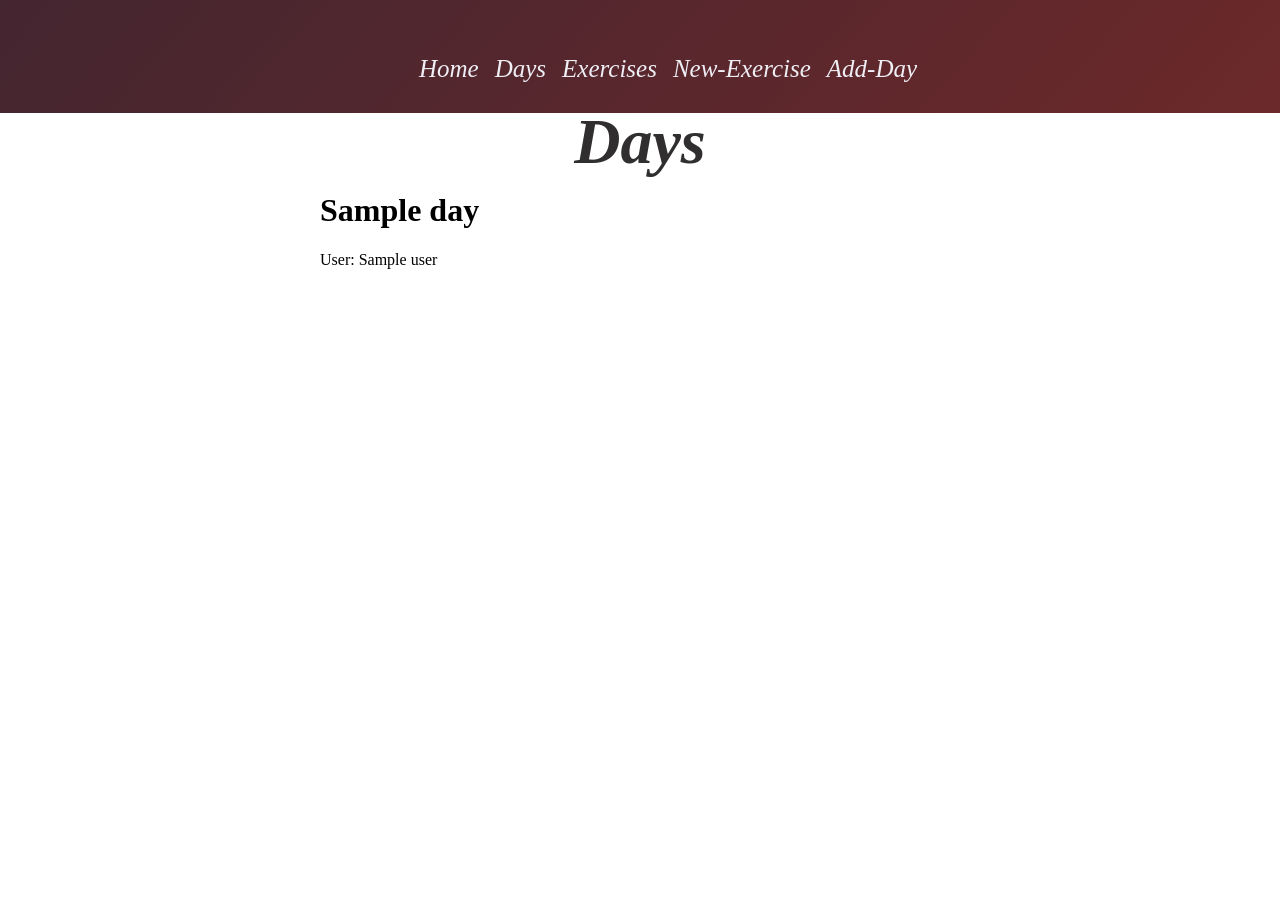
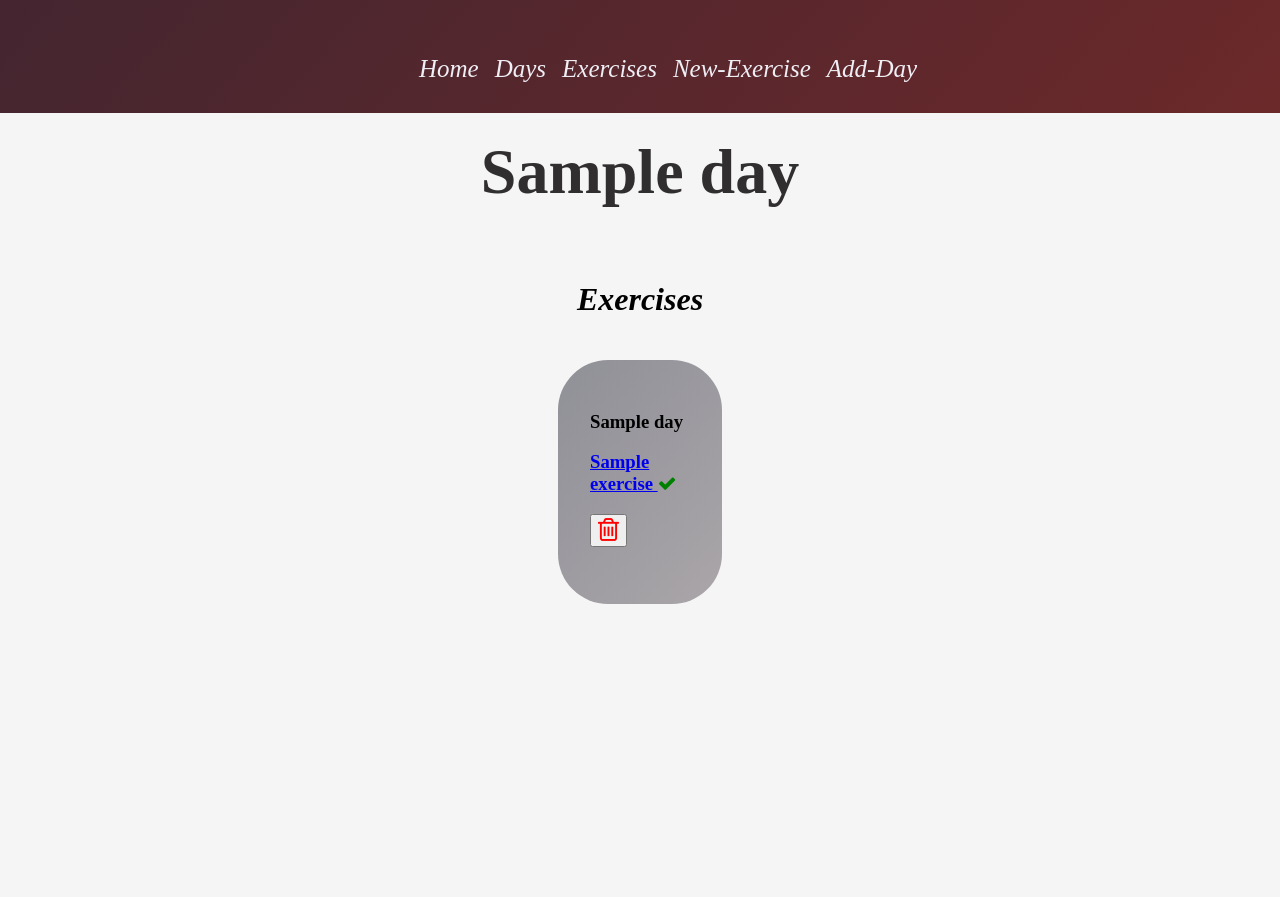
Before and after one commit to kylefenlon/project, a Flask app: page /days/1 in a window 1280 px wide. Run offline with Flask 2, Linux system fonts and the light colour scheme; a database or web service that is not in the repository returns one stand-in record (values such as "Sample title"); some libraries are stand-ins or nearby versions.

Commit message:
second commit

```diff
--- a/controllers/day_controller.py
+++ b/controllers/day_controller.py
@@ -14,7 +14,8 @@ def days():
 def show_day(id):
     day = day_repository.select(id)
     user = user_repository.select(day)
-    return render_template("/days/show.html", day=day, user=user)
+    exercises = day_repository.exercises(id)
+    return render_template("/days/show.html", day=day, user=user, exercises=exercises)
 
 #new (form)
 @days_blueprint.route('/days/new')
--- a/controllers/exercise_controller.py
+++ b/controllers/exercise_controller.py
@@ -69,4 +69,4 @@ def update_exercise(exercise_id):
     day = day_repository.select(day_id)
     exercise = Exercise(name, weight, sets, reps, rest, completed, day, exercise_id)
     exercise_repository.update_exercise(exercise)
-    return redirect('/exercises')
+    return redirect('/days/' + day_id)
--- a/repositories/day_repository.py
+++ b/repositories/day_repository.py
@@ -44,11 +44,12 @@ def delete(id):
     run_sql(sql, values)
 
 
-def exercises(day):
+def exercises(day_id):
     exercises = []
     sql = "SELECT * FROM exercises WHERE day_id = %s"
-    values = [day.id]
+    values = [day_id]
     results = run_sql(sql, values)
+    day = select(day_id)
     for row in results:
         exercise = Exercise(row['name'], row['weight'], row['sets'], row['reps'], row['rest'], row['completed'], day, row['id'])
         exercises.append(exercise)
--- a/static/style.css
+++ b/static/style.css
@@ -1,3 +1,7 @@
+body{
+  background-color: whitesmoke;
+}
+
 .content-container{
     max-width: 40rem;
     margin: 0 auto;
@@ -21,18 +25,29 @@
 
 .title{
     color: rgb(48, 46, 46);
-    border-radius: 70%;
     animation: Gradient 15s ease infinite;
     position: relative;
     overflow: hidden;
-    padding:0;
+    padding:30px;
     margin:-8px;
     display: flex;
     justify-content: center;
     font-size: 4rem;
-    font-style: oblique;
+    font-style: monospace;
 }
 
+.sub-title{
+  animation: Gradient 15s ease infinite;
+  position: relative;
+  overflow: hidden;
+  padding:50px;
+  margin:-8px;
+  display: flex;
+  justify-content: center;
+  font-size: 2rem;
+  font-style: italic;
+
+  }
 .nav-bar{
     color: rgb(234, 40, 40);
     float: right;
@@ -94,6 +109,19 @@
     background-color: whitesmoke;
 
  }
+.main-para div{
+  padding-top: auto;
+}
+
+ .quote {
+  display: flex;
+  padding: auto;
+  justify-content: center;
+  font-size: large;
+  font-family: monospace, sans-serif;
+  background-color: whitesmoke;
+
+ }
 
 .input-box{
     height: 50px;
@@ -104,6 +132,7 @@
     font-size: 125%;
     /* background: #F0F1F8; */
     background: linear-gradient(132deg, #d3d3e7, #212335, rgb(179, 12, 12));
+    background-size: 400% 400%;
     border-radius: 6px;
     padding: 0 15px;
     padding-top: 2.5%;
@@ -145,9 +174,11 @@
     margin: auto;
     padding: 16px;
     display: flex;
-    align-items: center;
+    flex-direction: column;
     justify-content: space-between;
     padding: 2rem;
+    min-height: 180px;
+    max-height: 200px
 }
 
 .exercises-content{
@@ -157,10 +188,9 @@
 }
 
 .days-container{
+  border: #212335;
   background-color: whitesmoke;
   max-width: 30%;
-  /* display: flex;
-  justify-content: space-around; */
 }
 
 @keyframes Gradient {
@@ -174,3 +204,31 @@
       background-position: 0% 50%;
     }
   }
+
+  .exercises-flex {
+    display: flex;
+    gap: 32px;
+    flex-wrap: wrap;
+  }
+
+  .week-flex{
+    padding-top: 10%;
+    display: flex;
+    gap: 50px;
+    flex-wrap: wrap;
+    align-items: center;
+    justify-content: center;
+
+  }
+
+  .day-of-week{
+    display: flex;
+    flex: wrap;
+    align-items: center;
+    flex-direction: column;
+    gap: 20px;
+    border-style: outset;
+    border-radius: 10%;
+    border-width: 5px;
+
+  }
--- a/templates/days/show.html
+++ b/templates/days/show.html
@@ -1,8 +1,37 @@
 {% extends 'base.html' %}
 
 {% block content %}
-<h1 class="title"> Days</h1>
-    <h1> {{day.name}}</h1>
+<div class="day-position"></div>
+    <h1 class=title>{{day.name}}</h1>
 
-    <p>User: {{day.user.name}}</p>
+    <h2 class="sub-title">Exercises</h2>
+</div>
+    <div class="exercises-flex">
+        {% for exercise in exercises %}
+            <section class="exercises-container">
+                <div class="exercise-content">
+                    <h3>{{exercise.day.name}}</h3>
+                    <div>
+                        <h3>
+                            <a href="/exercises/{{exercise.id}}">{{exercise.name}}
+                                {% if exercise.completed %}
+                                <i class="fa fa-check fa-1x" style="color :green"></i>
+                                {% else %}
+                                <i class="fa fa-times fa-1x" style="color: red"></i>
+                                {% endif %}
+                            </a>
+                        </h3>
+                        <div class="buttons">
+                            <form class="delete-form" action="/exercises/{{exercise.id}}/delete" method="post">
+                                <button class="trash-button">
+                                    <i class="fa fa-trash-o fa-2x" style="color: red"></i>
+                                </button>
+                            </form>
+                        </div>
+                    </div>
+
+                </div>
+            </section>
+        {% endfor %}
+    </div>
 {% endblock %}
```
Also changed, not shown: templates/days/index.html (+5 -4 lines), templates/exercises/index.html (+10 -8 lines), templates/index.html (+16 -1 lines).
